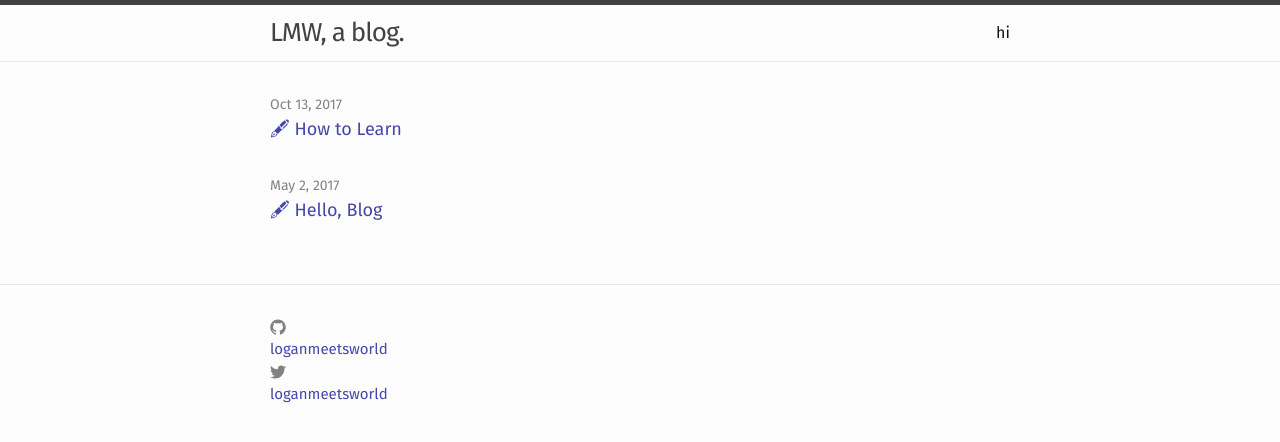
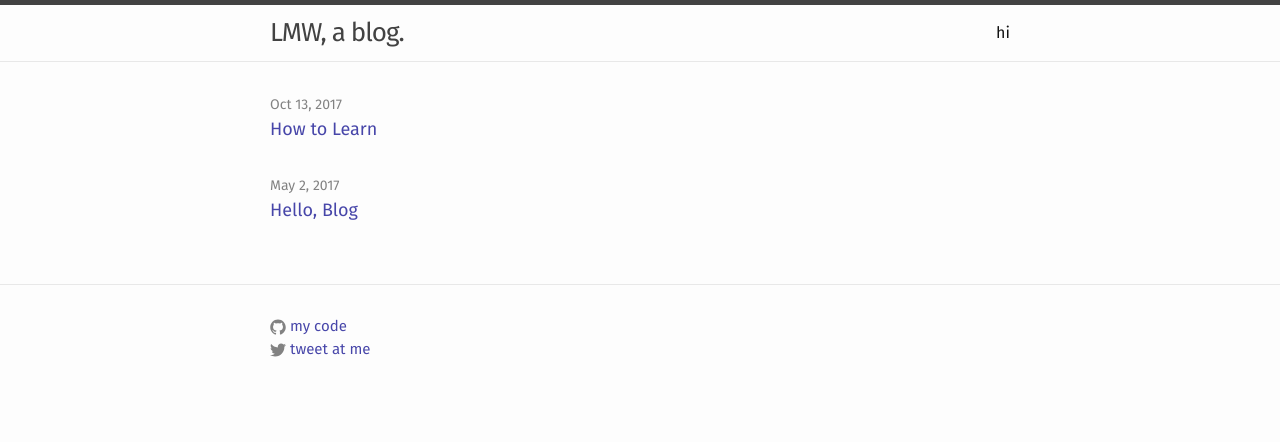
Before and after one commit to ghazaal71/loganmeetsworld, a Jekyll site: the page built from index.html, in a window 1280 px wide. Shown: the top 442 px of the page. Built offline with Jekyll 4.4.1, drawn with Linux system fonts in a browser that asks for light colours.

Commit message:
github and twitter

```diff
--- a/_includes/icon-github.html
+++ b/_includes/icon-github.html
@@ -1 +1 @@
-<a href="https://github.com/{{ include.username }}"><span class="icon icon--github">{% include icon-github.svg %}</span><span class="username">{{ include.username }}</span></a>
+<a href="https://github.com/{{ include.username }}"><span class="icon icon--github">{% include icon-github.svg %}</span><span class="username">my code</span></a>
--- a/_includes/icon-twitter.html
+++ b/_includes/icon-twitter.html
@@ -1 +1 @@
-<a href="https://twitter.com/{{ include.username }}"><span class="icon icon--twitter">{% include icon-twitter.svg %}</span><span class="username">{{ include.username }}</span></a>
+<a href="https://twitter.com/{{ include.username }}"><span class="icon icon--twitter">{% include icon-twitter.svg %}</span><span class="username">tweet at me</span></a>
--- a/index.html
+++ b/index.html
@@ -9,7 +9,7 @@ layout: default
         <span class="post-meta">{{ post.date | date: "%b %-d, %Y" }}</span>
 
         <h2>
-          <a class="post-link" href="{{ post.url | prepend: site.baseurl }}">🖋 {{ post.title }}</a>
+          <a class="post-link" href="{{ post.url | prepend: site.baseurl }}">{{ post.title }}</a>
         </h2>
       </li>
     {% endfor %}
```
